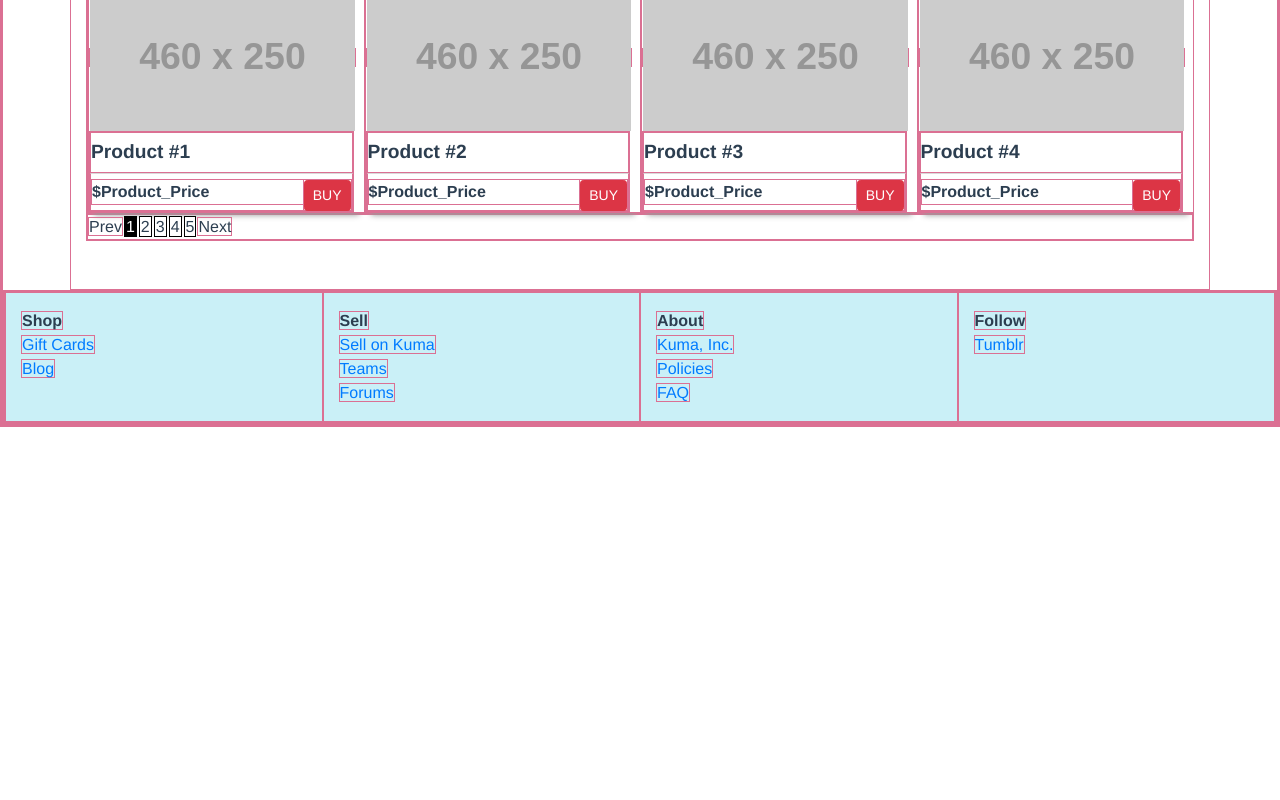
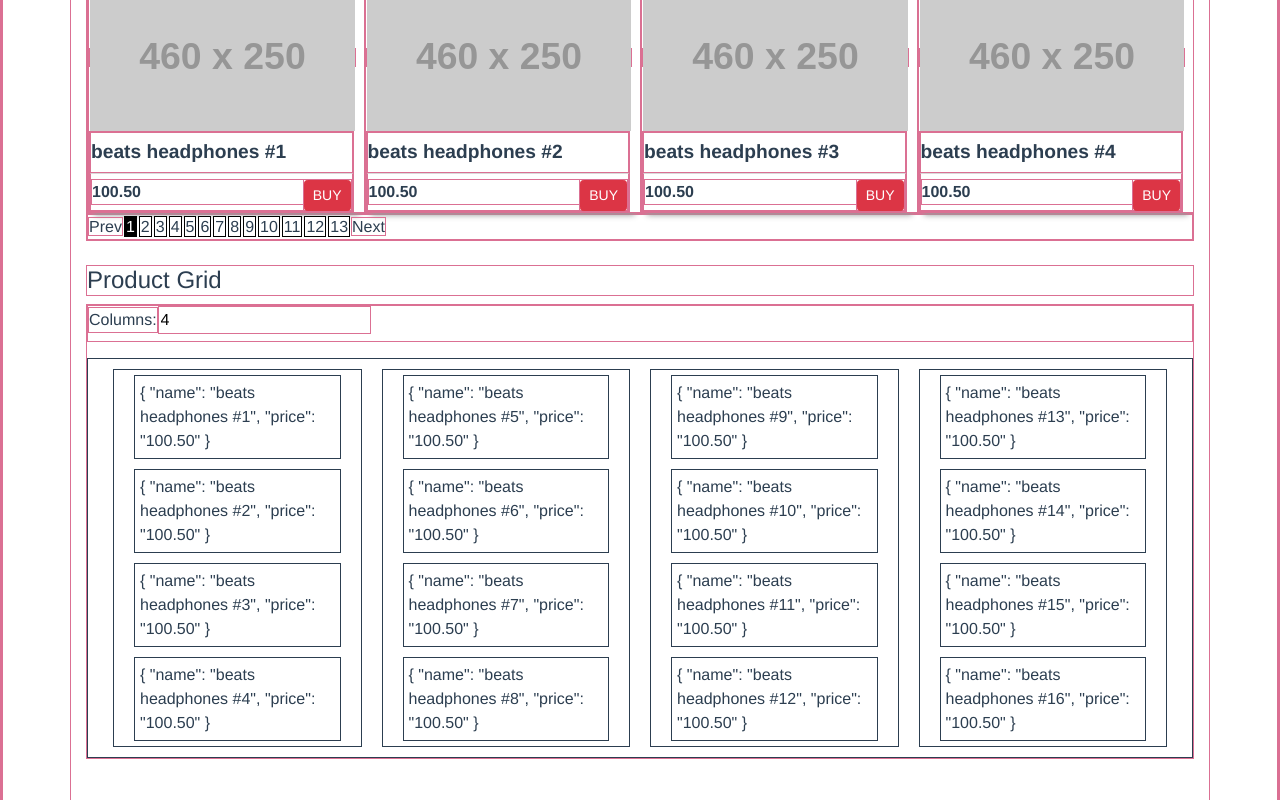
Before and after one commit to michelle-tan/CS467_project, a Vue app in the folder client/: page /testComponents in a window 1280 px wide. Shown: the part 500-1300 px from the top of the page. Before the commit the page ends 927 px from the top, so only its background shows below. Built offline with nearby package versions, Linux system fonts and the light colour scheme.

Commit message:
4/22/19
Fixing minor items

```diff
--- a/client/src/components/FeaturedProduct.vue
+++ b/client/src/components/FeaturedProduct.vue
@@ -15,7 +15,7 @@
       <ProductCard
         class="featItem"
         v-for="(slide,index) in slides"
-        v-bind:productname="slide.src"
+        v-bind:productObject="slide"
         v-bind:style="{width: singleWidth + 'px'}"
         v-bind:key="index+1"
       />
@@ -24,7 +24,7 @@
       <span @click="goToPrev">Prev</span>
       <span
         class="nav-number"
-        v-for="index in itemsPerSlide+1"
+        v-for="index in slides.length-itemsPerSlide+1"
         v-bind:key="index"
         v-bind:class="[index===currentIndex+1 ? 'current': '']"
       >{{index}}</span>
@@ -42,20 +42,21 @@
   },
   data() {
     return {
-      slides: [
-        { src: "Product #1" },
-        { src: "Product #2" },
-        { src: "Product #3" },
-        { src: "Product #4" },
-        { src: "Product #5" },
-        { src: "Product #6" },
-        { src: "Product #7" },
-        { src: "Product #8" }
-      ],
+      slides: this.productObjectArray,
       innerWidth: 0,
       singleWidth: 0,
       currentIndex: 0
     };
+  },
+  props: {
+    itemsPerSlide: {
+      // If you want to change the images shown in the intial slide. default is 4 type HAS to be null. Number gave errors
+      type: null,
+      default: 4
+    },
+    productObjectArray: {
+      type: Array
+    }
   },
   mounted() {
     // This is to resize the images if you change the "itemsPerSlide"
@@ -78,13 +79,6 @@
   computed: {
     slidesInnerMarginLeft() {
       return this.currentIndex * this.singleWidth;
-    }
-  },
-  props: {
-    itemsPerSlide: {
-      // If you want to change the images shown in the intial slide. default is 4
-      type: null,
-      default: 4
     }
   },
   methods: {
--- a/client/src/components/ProductCard.vue
+++ b/client/src/components/ProductCard.vue
@@ -4,12 +4,12 @@
       <img src="http://placehold.it/460x250/e67e22/ffffff&text=HTML5" class="img-responsive">
     </a>
     <div class="productinfo">
-      <div class="producttitle">{{productname || "product_name"}}</div>
+      <div class="producttitle">{{productObject.name || "PLACEHOLDER_name"}}</div>
       <div class="productprice">
         <div class="float-right">
           <a href="#" class="btn btn-danger btn-sm" role="button">BUY</a>
         </div>
-        <div class="pricetext">$Product_Price</div>
+        <div class="pricetext">{{productObject.price || "PLACEHOLDER_price"}}</div>
       </div>
     </div>
   </div>
@@ -18,7 +18,7 @@
 export default {
   name: "productCard",
   props: {
-    productname: String
+    productObject: Object
   }
 };
 </script>
--- /dev/null
+++ b/client/src/components/ProductGrid.vue
@@ -0,0 +1,82 @@
+<template>
+  <div>
+    <p>
+      <label>Columns:</label>
+      <input type="number" v-model="cols">
+    </p>
+    <div class="container">
+      <div class="col" v-for="(column,index) in calculateColumns" v-bind:key="index">
+        <div class="item-container" v-for="(item,index) in column" v-bind:key="index">{{item}}</div>
+      </div>
+    </div>
+  </div>
+</template>
+
+<script>
+export default {
+  name: "ProductGrid",
+  data() {
+    return {
+      productList: [
+        { name: "beats headphones #1", price: "100.50" },
+        { name: "beats headphones #2", price: "100.50" },
+        { name: "beats headphones #3", price: "100.50" },
+        { name: "beats headphones #4", price: "100.50" },
+        { name: "beats headphones #5", price: "100.50" },
+        { name: "beats headphones #6", price: "100.50" },
+        { name: "beats headphones #7", price: "100.50" },
+        { name: "beats headphones #8", price: "100.50" },
+        { name: "beats headphones #9", price: "100.50" },
+        { name: "beats headphones #10", price: "100.50" },
+        { name: "beats headphones #11", price: "100.50" },
+        { name: "beats headphones #12", price: "100.50" },
+        { name: "beats headphones #13", price: "100.50" },
+        { name: "beats headphones #14", price: "100.50" },
+        { name: "beats headphones #15", price: "100.50" },
+        { name: "beats headphones #16", price: "100.50" }
+      ]
+    };
+  },
+  props: {
+    cols: {
+      type: Number,
+      default: 4
+    }
+  },
+  computed: {
+    /*https://stackoverflow.com/questions/8495687/split-array-into-chunks*/
+    calculateColumns() {
+      let chunkList = [];
+      let itemsPerChunk = Math.ceil(this.productList.length / this.cols);
+      for (let col = 0; col < this.cols; col++) {
+        chunkList.push(
+          this.productList.slice(
+            col * itemsPerChunk,
+            col * itemsPerChunk + itemsPerChunk
+          )
+        );
+      }
+      return chunkList;
+    }
+  }
+};
+</script>
+
+<style scoped>
+.container {
+  display: flex;
+  border: 1px solid;
+}
+.col {
+  margin: 10px;
+  border: 1px solid;
+  flex-grow: 1;
+  display: flex;
+  flex-direction: column;
+}
+.item-container {
+  border: 1px solid;
+  padding: 5px;
+  margin: 5px;
+}
+</style>
--- a/client/src/views/TestComponents.vue
+++ b/client/src/views/TestComponents.vue
@@ -5,11 +5,14 @@
 
     <br>
     <h4>Product Card</h4>
-    <ProductCard/>
+    <ProductCard :productObject="testobject"/>
     <br>
-
-    <h4>Featured Product</h4>
-    <FeaturedProduct/>
+    <h4>Featured Product - Rename to Product Ribbon</h4>
+    <FeaturedProduct :productObjectArray="productList"/>
+    <br>
+    <h4>Product Grid</h4>
+    <ProductGrid/>
+    <br>
 
     <br>
     <br>
@@ -18,8 +21,33 @@
 <script>
 import ProductCard from "@/components/ProductCard.vue";
 import FeaturedProduct from "@/components/FeaturedProduct.vue";
+import ProductGrid from "@/components/ProductGrid.vue";
+
 export default {
   name: "testComponents",
-  components: { ProductCard, FeaturedProduct }
+  components: { ProductCard, FeaturedProduct, ProductGrid },
+  data() {
+    return {
+      testobject: { name: "beats headphones", price: "100.50" },
+      productList: [
+        { name: "beats headphones #1", price: "100.50" },
+        { name: "beats headphones #2", price: "100.50" },
+        { name: "beats headphones #3", price: "100.50" },
+        { name: "beats headphones #4", price: "100.50" },
+        { name: "beats headphones #5", price: "100.50" },
+        { name: "beats headphones #6", price: "100.50" },
+        { name: "beats headphones #7", price: "100.50" },
+        { name: "beats headphones #8", price: "100.50" },
+        { name: "beats headphones #1", price: "100.50" },
+        { name: "beats headphones #2", price: "100.50" },
+        { name: "beats headphones #3", price: "100.50" },
+        { name: "beats headphones #4", price: "100.50" },
+        { name: "beats headphones #5", price: "100.50" },
+        { name: "beats headphones #6", price: "100.50" },
+        { name: "beats headphones #7", price: "100.50" },
+        { name: "beats headphones #8", price: "100.50" }
+      ]
+    };
+  }
 };
 </script>
```
Also changed, not shown: 2 other files (tests, documents, lock files or other folders).
